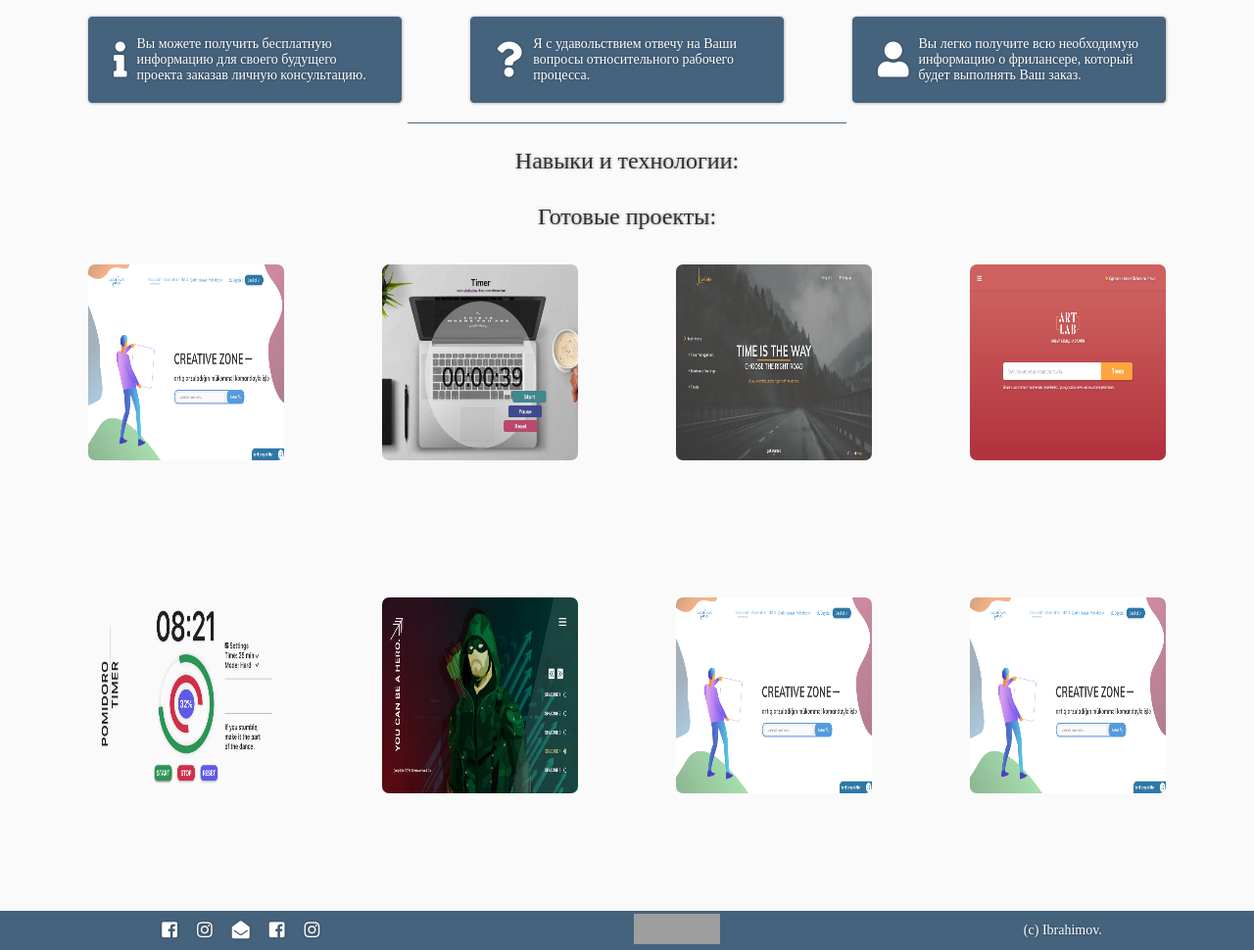
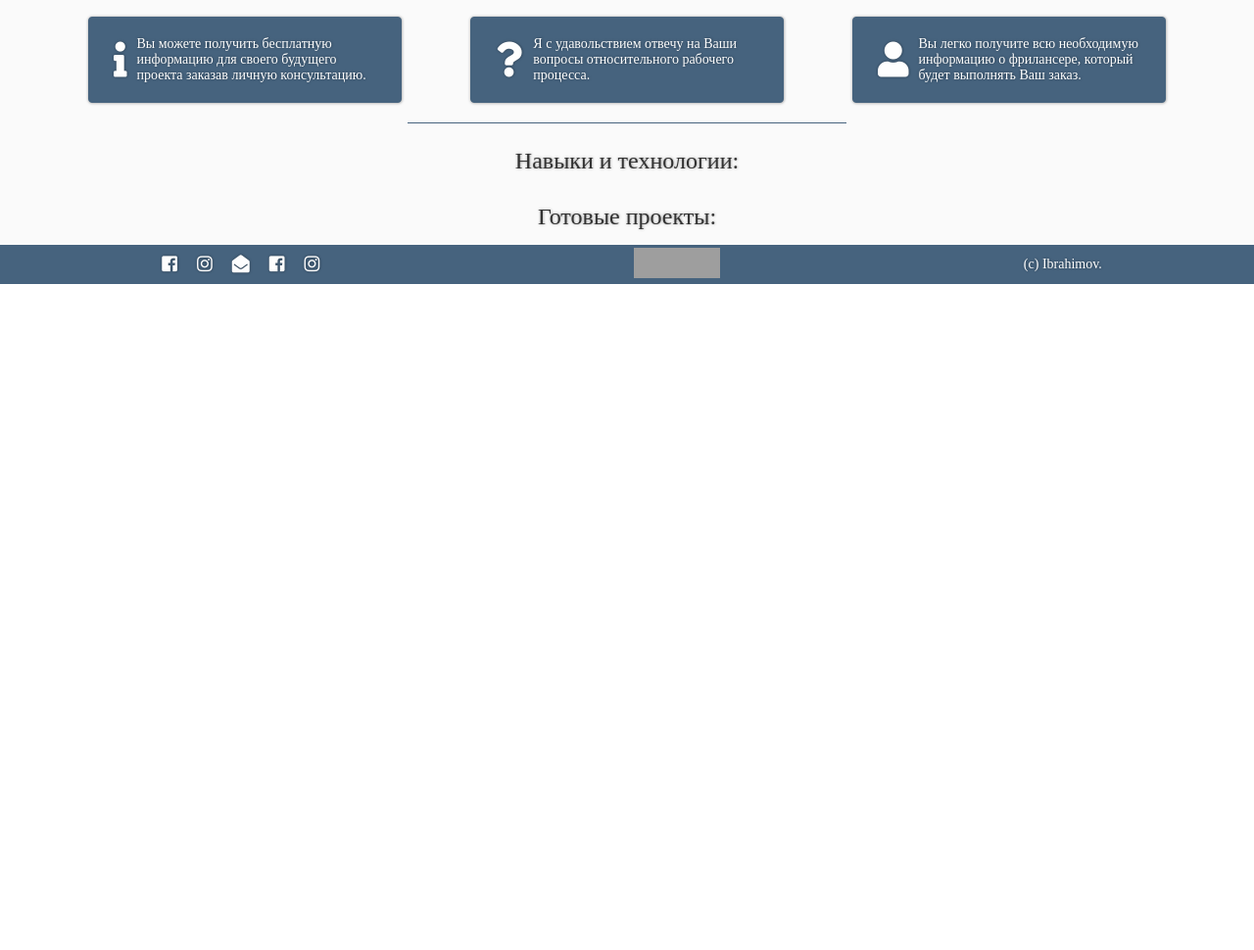
Before and after one commit to ibrahimovofficial/ibrahimovofficial.github.io, a plain HTML site: page index2.html in a window 1280 px wide. Shown: the part 515-1485 px from the top of the page at 98% size. After the commit the page ends 805 px from the top, so only its background shows below. Drawn offline with Linux system fonts and the light colour scheme; grey boxes are pictures that could not be loaded.

Commit message:
welcome back 3.0

```diff
--- a/index2.html
+++ b/index2.html
@@ -114,48 +114,6 @@
 	<!-- WORKSPACE -->
 	<div class="wrapper">
 		<h2>Готовые проекты:</h2>
-		<div class="work">
-			<div class="work__card">
-				<div class="work__itm">
-					<img src="assets/img/works/1.png" alt="">
-				</div>
-			</div>
-			<div class="work__card">
-				<div class="work__itm">
-					<a href="timer/index.html"><img src="assets/img/works/2.png" alt="Timer"></a>
-				</div>
-			</div>
-			<div class="work__card">
-				<div class="work__itm">
-					<img src="assets/img/works/3.png" alt="">
-				</div>
-			</div>
-			<div class="work__card">
-				<div class="work__itm">
-					<img src="assets/img/works/4.png" alt="">
-				</div>
-			</div>
-			<div class="work__card">
-				<div class="work__itm">
-					<img src="assets/img/works/5.png" alt="">
-				</div>
-			</div>
-			<div class="work__card">
-				<div class="work__itm">
-					<img src="assets/img/works/6.png" alt="">
-				</div>
-			</div>
-			<div class="work__card">
-				<div class="work__itm">
-					<img src="assets/img/works/1.png" alt="">
-				</div>
-			</div>
-			<div class="work__card">
-				<div class="work__itm">
-					<img src="assets/img/works/1.png" alt="">
-				</div>
-			</div>
-		</div>
 	</div>
 </main>
 
```
